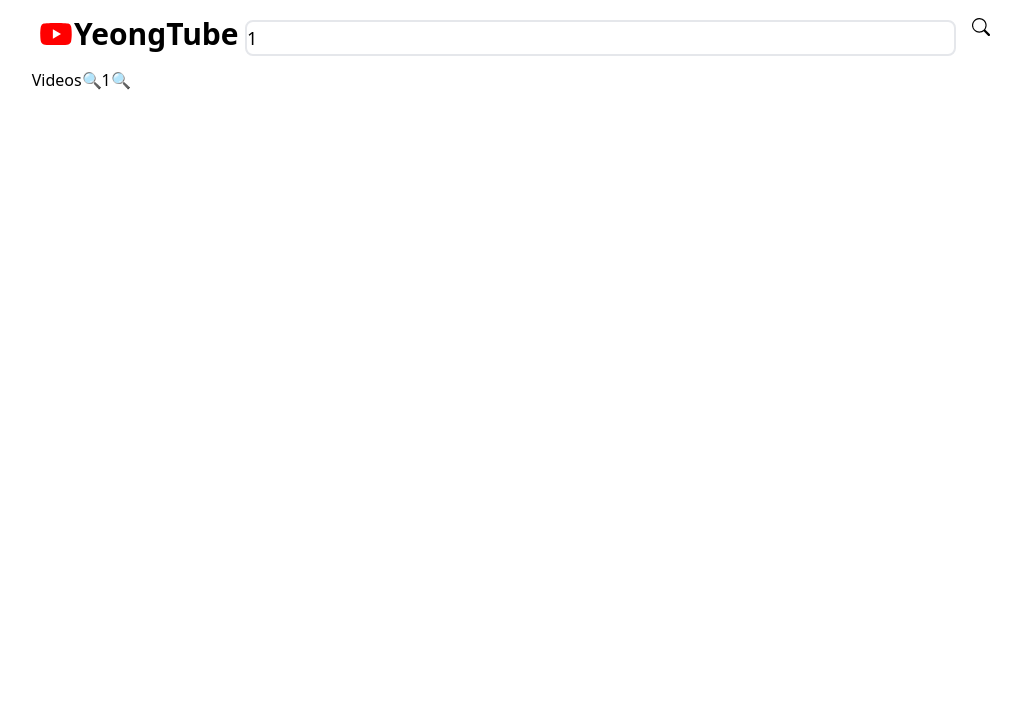
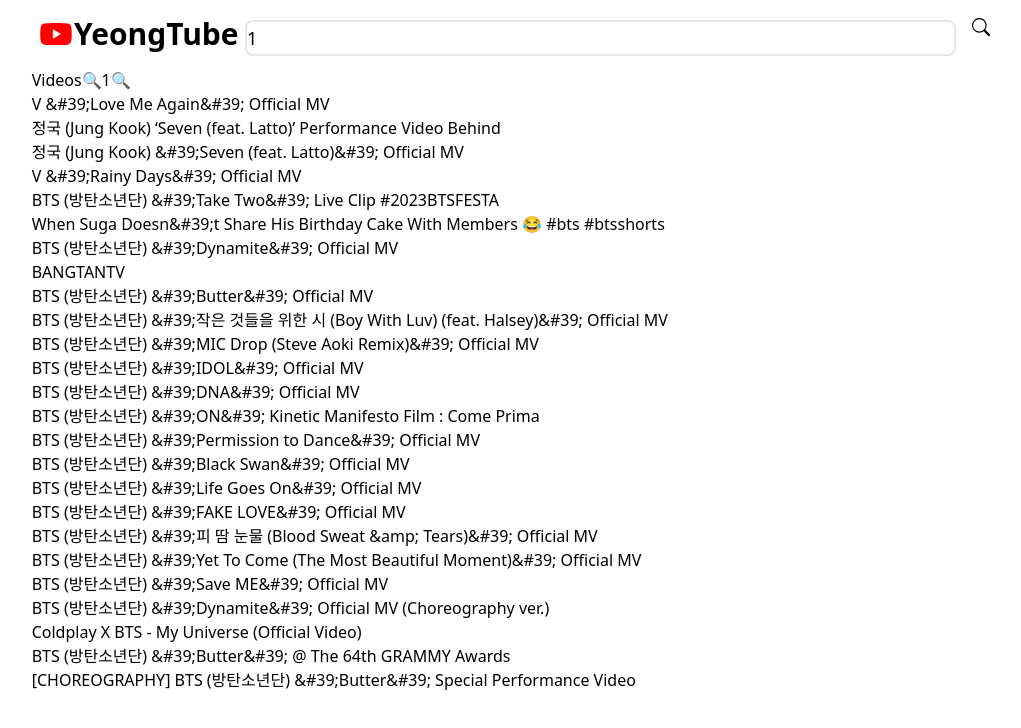
Before and after one commit to JoWonYeong/YeongTube, a React (Create React App) app: page /videos/1 in a window 1280 px wide. Shown: the top 728 px of the page, without its empty margins (75-1096 px from the left). Built offline with nearby package versions, Linux system fonts and the light colour scheme.

Commit message:
:bulb: Feat: React Query 사용해 핫트렌드비디오, 검색시 비디오 API 요청 목데이터로 테스트

```diff
--- a/package.json
+++ b/package.json
@@ -3,6 +3,7 @@
   "version": "0.1.0",
   "private": true,
   "dependencies": {
+    "@tanstack/react-query": "^4.33.0",
     "@testing-library/jest-dom": "^5.17.0",
     "@testing-library/react": "^13.4.0",
     "@testing-library/user-event": "^13.5.0",
--- a/src/components/SearchHeader.jsx
+++ b/src/components/SearchHeader.jsx
@@ -4,9 +4,9 @@
 import {BsSearch} from 'react-icons/bs'
 
 export default function SearchHeader() {
-  let navigate = useNavigate();
-  let { keyword } = useParams();
-  let [search, setSearch] = useState('')
+  const navigate = useNavigate();
+  const { keyword } = useParams();
+  const [search, setSearch] = useState('');
 
   const handleSubmit = (e)=>{
     e.preventDefault();
--- /dev/null
+++ b/src/components/VideoCard.jsx
@@ -0,0 +1,9 @@
+import React from 'react';
+
+export default function VideoCard({item}) {
+  return (
+    <li>
+      {item.snippet.title}
+    </li>
+  );
+}
--- a/src/pages/DefaultPage.jsx
+++ b/src/pages/DefaultPage.jsx
@@ -1,12 +1,18 @@
 import React from 'react';
 import SearchHeader from '../components/SearchHeader';
 import { Outlet } from 'react-router-dom';
+import { QueryClient, QueryClientProvider } from '@tanstack/react-query';
 
 export default function DefaultPage() {
+
+  const queryClient = new QueryClient();
+
   return (
     <>
       <SearchHeader />
-      <Outlet />
+      <QueryClientProvider client={queryClient}>
+        <Outlet />
+      </QueryClientProvider>
     </>
   );
 }
--- a/src/pages/Videos.jsx
+++ b/src/pages/Videos.jsx
@@ -1,15 +1,29 @@
-import React from 'react';
+import React, { useEffect, useState } from 'react';
 import { useParams } from 'react-router-dom';
+import VideoCard from '../components/VideoCard';
+import { useQuery } from '@tanstack/react-query';
 
 export default function Videos() {
-  let {keyword} = useParams();
+  const {keyword} = useParams();
+  const { data:videos, isLoading, error } = useQuery(['videos', keyword], async()=>{
+    return fetch(`/videos/${keyword ? 'search' : 'popular'}.json`)
+    .then((res)=>res.json())
+    .then((data)=>data.items)
+  })
+  console.log(videos);
+
 
   return (
     <>
       Videos
-      {
-        keyword?<span>🔍{keyword}🔍</span>:<span>🔥핫트렌드🔥</span>
-      }
+      {keyword ? <span>🔍{keyword}🔍</span> : <span>🔥핫트렌드🔥</span>}
+      {isLoading && <div>로딩중</div>}
+      {error && <div>에러</div>}
+      {videos && (
+        <ul>
+          {videos.map((item, index) => ( <VideoCard key={index} item={item} /> ))}
+        </ul>
+      )}
     </>
   );
 }
```
Also changed, not shown: 1 other file (tests, documents, lock files or other folders).
